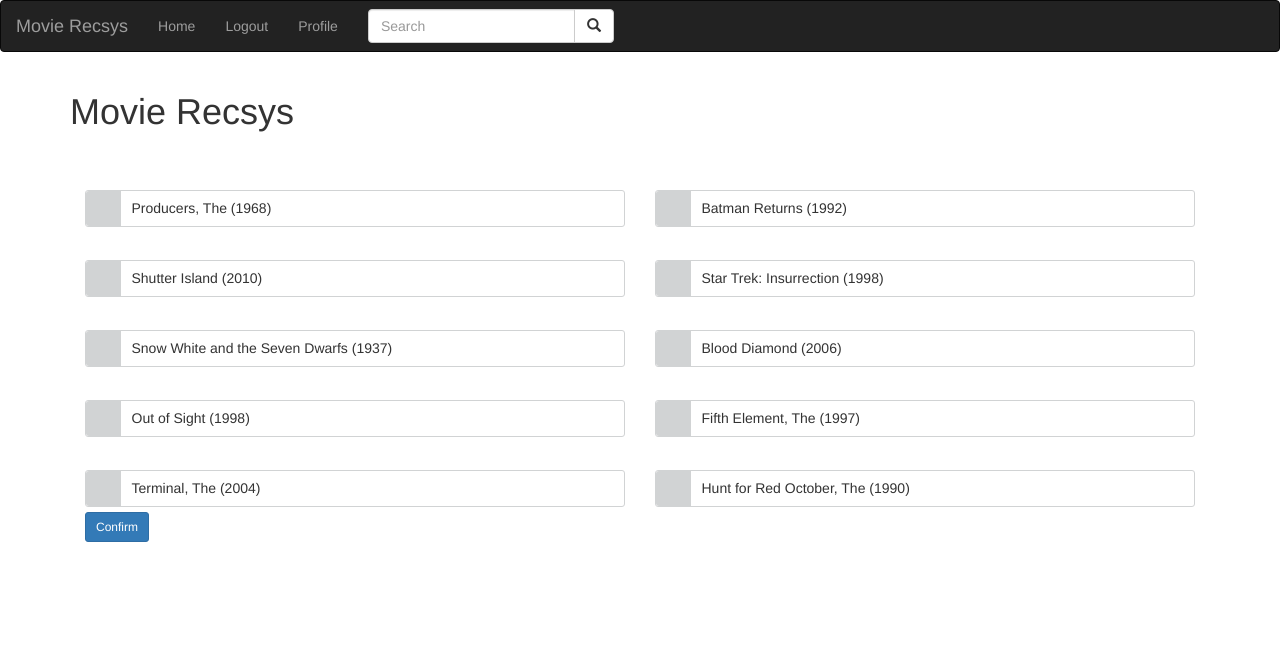
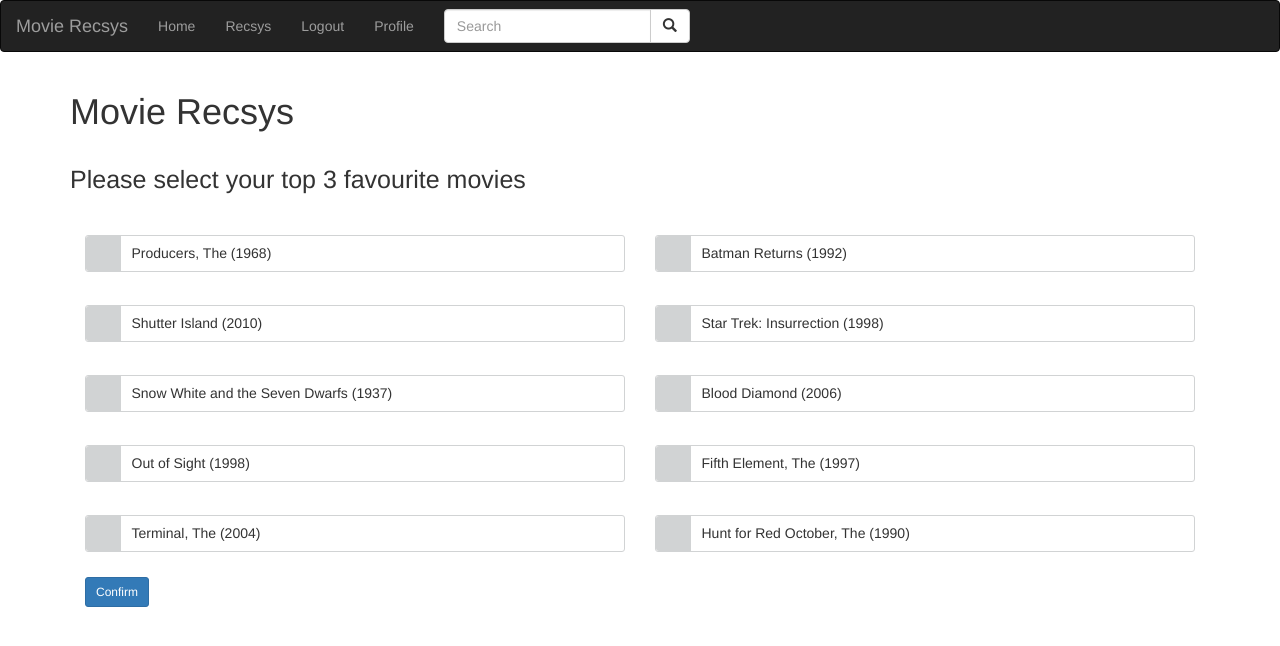
Before and after one commit to birdaloguz/movie_recsys, a Django app: page /quiz/ in a window 1280 px wide. Shown: the top 646 px of the page. Run offline with Django 3.2, Linux system fonts and the light colour scheme; a user stored in the database is signed in; data comes from the database, SQL or seed files in the repository; both versions use the stored data as it was after the commit; some libraries are stand-ins or nearby versions.

Commit message:
quiz frontend

```diff
--- a/accounts/templates/base.html
+++ b/accounts/templates/base.html
@@ -19,6 +19,7 @@
       {% if user.is_authenticated %}
     <ul class="nav navbar-nav">
       <li><a href="/home">Home</a></li>
+      <li><a href="/quiz">Recsys</a></li>
       <li><a href="/account/logout">Logout</a></li>
       <li><a href="/account/profile">Profile</a></li>
 
--- a/quiz/templates/quiz/quiz_top10.html
+++ b/quiz/templates/quiz/quiz_top10.html
@@ -91,6 +91,7 @@
   <h1>Movie Recsys</h1>
   <br>
     <div class="funkyradio">
+    <p style="font-size: 25px;">Please select your top 3 favourite movies</p>
       <form class="movies" method="post">
       {% csrf_token %}
           {% for movie in movies %}
@@ -99,8 +100,8 @@
                 <label for="checkbox{{ forloop.counter }}">{{ movie.title }}</label>
               </div>
           {% endfor %}
-          <div class="col-md-6">
-          <input type="submit" name="movie-form" value="Confirm" class="btn btn-primary btn-sm">
+          <div class="col-md-12" style="margin-top: 20px;">
+          <input type="submit" name="movie-form1" value="Confirm" class="btn btn-primary btn-sm">
           </div>
       </form>
     </div>
--- a/quiz/views.py
+++ b/quiz/views.py
@@ -5,6 +5,8 @@ from movies.models import Movie, Tag, Link, Rating
 import pandas as pd
 
 class quiz(View):
+    top_user = []
+    hist_user = []
 
     def get(self, request):
 
@@ -20,9 +22,23 @@ class quiz(View):
         return render(request, 'quiz/quiz_top10.html', args)
 
     def post(self, request):
-        if 'movie-form' in request.POST:
-            checked_movies = request.POST.getlist('checks[]')
-            args = {'movies': checked_movies}
+        if 'movie-form1' in request.POST:
+            checked_top_movies = request.POST.getlist('checks[]')
+            quiz.top_user = checked_top_movies
+            df_movies = pd.DataFrame(list(Movie.objects.all().values()))[['movie_id', 'title']]
+            df = df_movies.sample(n=50)
+            hist_movies = [{'movie_id': row['movie_id'], 'title': row['title']} for idx, row in df.iterrows()]
+            args = {'movies': hist_movies}
             return render(request, 'quiz/quiz_history.html', args)
 
-        return render(request)
+        if 'movie-form2' in request.POST:
+            checked_hist_movies = request.POST.getlist('checks[]')
+            quiz.hist_user = checked_hist_movies
+
+            #TO DO: machine learning calculations here
+            results = []
+            top_user=[Movie.objects.filter(movie_id=i).values()[:1].get()['title'] for i in quiz.top_user]
+            args = {'results': results, "top_user": top_user}
+            return render(request, 'quiz/quiz_results.html', args)
+
+        return redirect('/quiz/')
```
Also changed, not shown: quiz/templates/quiz/quiz_history.html (+25 -7 lines), quiz/templates/quiz/quiz_results.html (added, +37 -0 lines), db.sqlite3.
